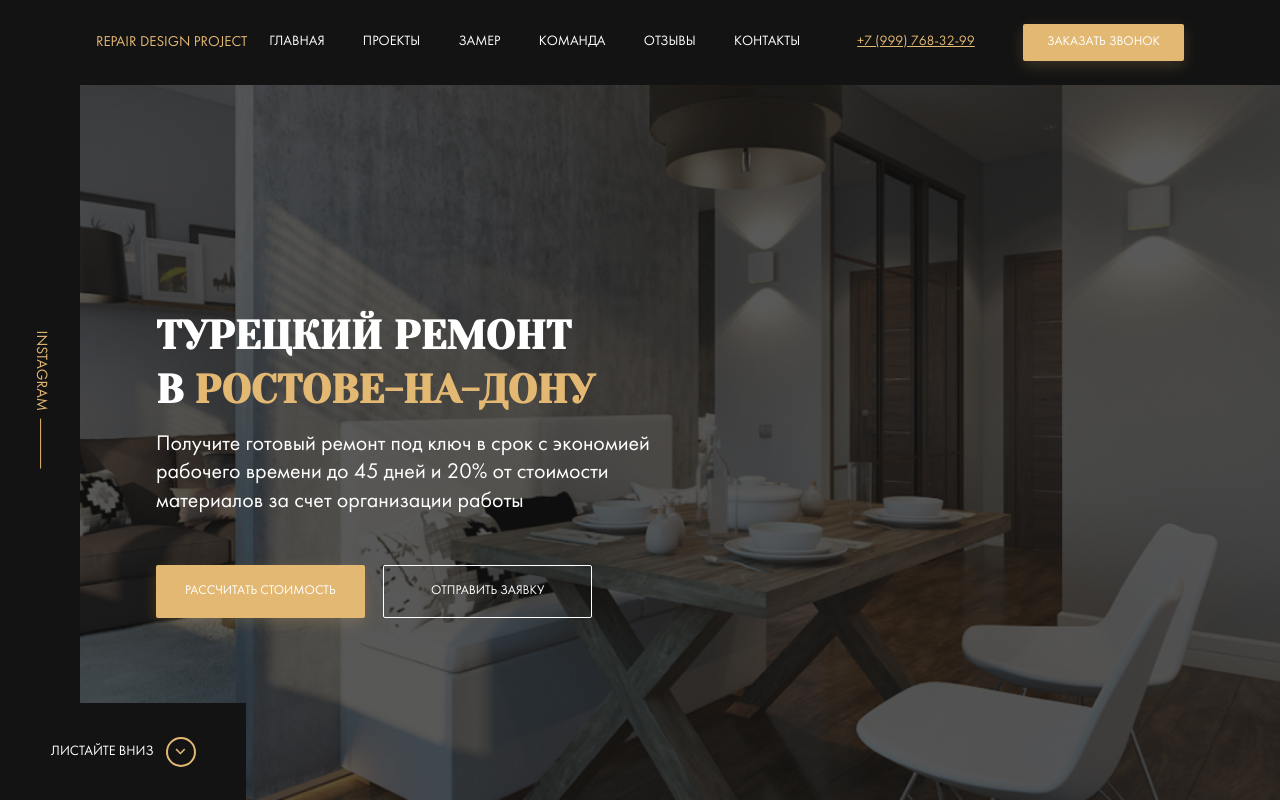
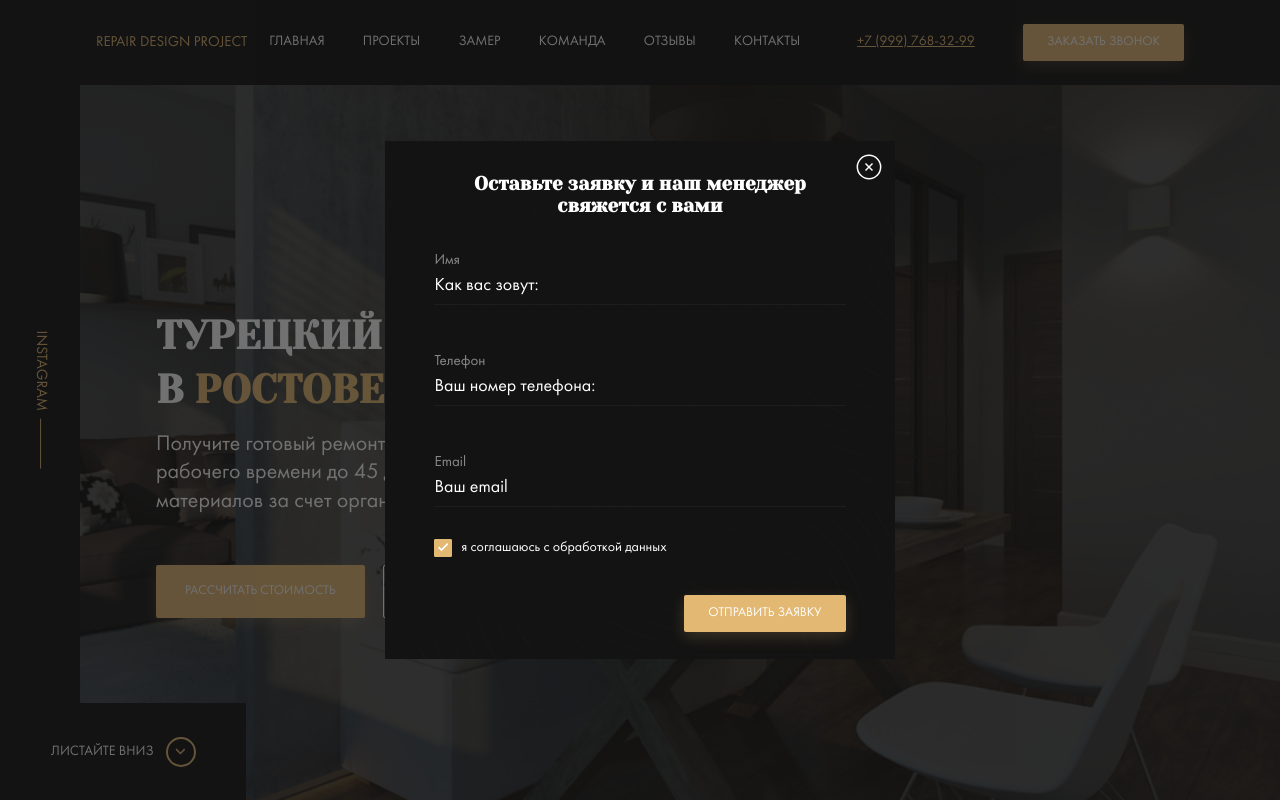
Before and after one commit to mmstrebkov/repair-design, a website: page index.html in a window 1280 px wide. Shown: the top 800 px of the page. Drawn offline with Linux system fonts and the light colour scheme; files whose address does not match are found by name.

Commit message:
feat: add modal dialog

```diff
--- a/index.html
+++ b/index.html
@@ -175,5 +175,30 @@
     </section>
     <!-- /.section types -->
   </main>
+  <div class="modal">
+    <div class="modal__dialog">
+      <button class="modal__close"></button>
+      <h3 class="modal__title">Оставьте заявку и наш менеджер свяжется с вами </h3>
+      <form action="" class="form modal__form">
+        <label for="user-name" class="label form__label label--light">Имя</label>
+        <input type="text" class="input form__input modal__input" id="user-name" placeholder="Как вас зовут:">
+        <label for="user-phone" class="label form__label label--light">Телефон</label>
+        <input type="tel" class="input form__input modal__input" id="user-phone" placeholder="Ваш номер телефона:">
+        <label for="user-email" class="label form__label label--light">Email</label>
+        <input type="email" class="input form__input modal__input" id="user-email" placeholder="Ваш email">
+        <div class="policy modal__policy">
+          <input type="checkbox" name="policy-checkbox" id="policy-checkbox" class="policy__checkbox" checked>
+          <label for="policy-checkbox" class="policy__label">я соглашаюсь с обработкой данных</label>
+        </div>
+        <!-- /.policy -->
+        <button class="button button--primary modal__button">Отправить заявку</button>
+      </form>
+      <!-- /.form modal__form -->
+
+    </div>
+    <!-- /.modal__dialog -->
+  </div>
+
+  <!-- /.modal -->
 </body>
 </html>
--- a/sass/_interface.sass
+++ b/sass/_interface.sass
@@ -18,3 +18,37 @@
         border: 1px solid $light
         background-color: transparent
         color: $light
+.label
+    font-size: 1.07rem
+    &--light
+        color: rgba($light, 0.5)
+.input
+    background-color: transparent
+    border: none
+    border-bottom: 1px solid rgba(54, 54, 54, 0.3)
+    font-size: 1.285rem
+    color: $light
+    padding: 0.5rem 0
+    &::placeholder
+        color: $light
+.policy
+    &__checkbox
+        opacity: 0
+        visibility: hidden
+        &:checked +
+            .policy__label
+                &::before
+                    background: $primary url('../img/check.svg') no-repeat center / 0.8rem
+
+
+    &__label
+        display: flex
+        align-items: center
+        &::before
+            content: ''
+            width: 18px
+            height: 18px
+            border: 1px solid $primary
+            border-radius: 1px
+            cursor: pointer
+            margin-right: 0.64rem
--- a/sass/style.sass
+++ b/sass/style.sass
@@ -8,4 +8,5 @@
 @import "templates/hero"
 @import "templates/control"
 @import "templates/types"
+@import "templates/modal"
 @import "media"
--- /dev/null
+++ b/sass/templates/_modal.sass
@@ -0,0 +1,46 @@
+.modal
+    position: fixed
+    z-index: 199
+    left: 0
+    right: 0
+    top: 0
+    bottom: 0
+    width: 100%
+    height: 100%
+    background-color: rgba($dark, 0.6)
+    display: flex
+    justify-content: center
+    align-items: center
+    &__dialog
+        position: relative
+        max-width: 36.36rem
+        background: $dark url('../img/bg-lines.png') no-repeat center / cover
+        padding: 2.357rem 3.5rem 1.928rem
+        color: $light
+    &__close
+        position: absolute
+        right: 0
+        top: 0
+        width: 28px
+        height: 28px
+        background: transparent url('../img/close.svg') no-repeat center
+        border: none
+        margin: 12px
+        cursor: pointer
+    &__title
+        font-family: 'Yeseva One', cursive
+        font-size: 1.357rem
+        text-align: center
+        margin: 0
+        margin-bottom: 2.428rem
+    &__form
+        display: flex
+        flex-direction: column
+    &__input
+        margin-bottom: 3.428rem
+        &:last-of-type
+            margin-bottom: 1rem
+    &__policy
+        margin-bottom: 2.7rem
+    &__button
+        align-self: flex-end
```
Also changed, not shown: css/style.css, img/bg-lines.png (added), img/bg-lines.svg (added), img/check.svg (added), img/close.svg (added).
